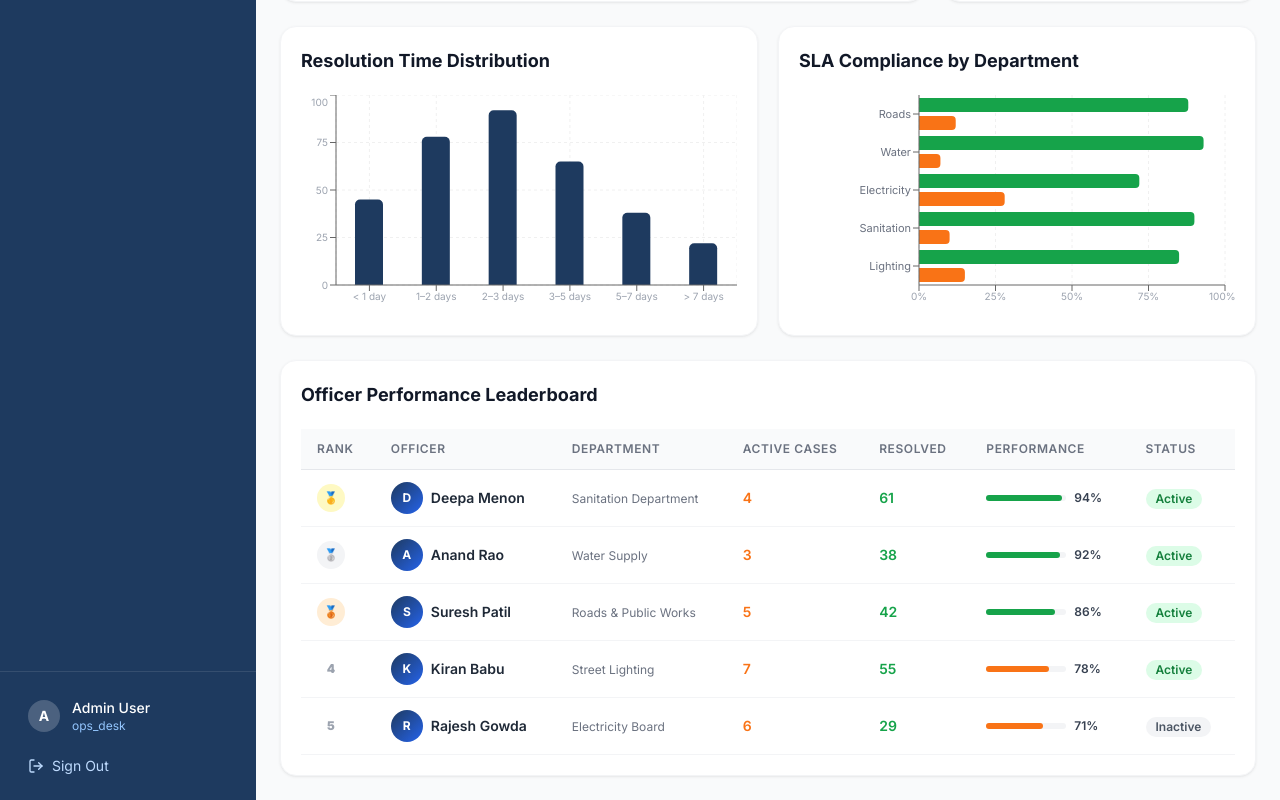
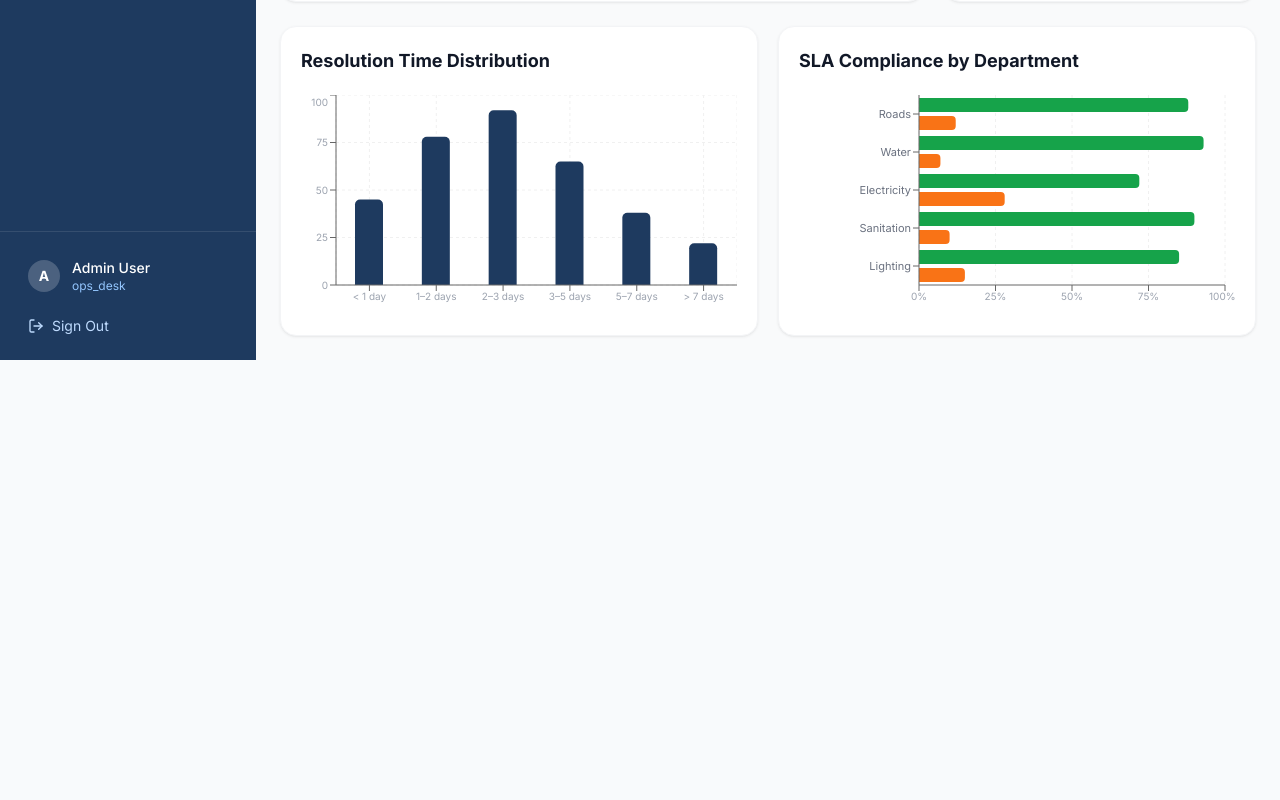
Before and after one commit to mayu1344/CIVIC1.1, a Next.js app: page /admin/analytics in a window 1280 px wide. Shown: the part 579-1379 px from the top of the page. After the commit the page ends 939 px from the top, so only its background shows below. Built offline with nearby package versions, Linux system fonts and the light colour scheme.

Commit message:
Remove Officer Performance Leaderboard from analytics page

```diff
--- a/src/app/admin/analytics/page.tsx
+++ b/src/app/admin/analytics/page.tsx
@@ -31,10 +31,6 @@ const DATE_RANGES = ["Last 7 Days", "Last 30 Days", "Last 3 Months", "Last Year"
 
 export default function AnalyticsPage() {
     const [dateRange, setDateRange] = useState("Last 30 Days");
-
-    const leaderboard = [...MOCK_OFFICERS]
-        .sort((a, b) => b.performanceScore - a.performanceScore)
-        .map((o, i) => ({ ...o, rank: i + 1 }));
 
     return (
         <AdminLayout>
@@ -134,68 +130,7 @@ export default function AnalyticsPage() {
                     </div>
                 </div>
 
-                {/* Row 3: Officer Leaderboard */}
-                <div className="civic-card p-5">
-                    <h3 className="section-title mb-5">Officer Performance Leaderboard</h3>
-                    <div className="overflow-x-auto custom-scrollbar">
-                        <table className="data-table min-w-[600px]">
-                            <thead>
-                                <tr>
-                                    <th>Rank</th>
-                                    <th>Officer</th>
-                                    <th>Department</th>
-                                    <th>Active Cases</th>
-                                    <th>Resolved</th>
-                                    <th>Performance</th>
-                                    <th>Status</th>
-                                </tr>
-                            </thead>
-                            <tbody>
-                                {leaderboard.map((o) => (
-                                    <tr key={o.id}>
-                                        <td>
-                                            <span className={cn(
-                                                "w-7 h-7 rounded-full flex items-center justify-center text-xs font-black",
-                                                o.rank === 1 ? "bg-yellow-100 text-yellow-700" :
-                                                    o.rank === 2 ? "bg-gray-100 text-gray-600" :
-                                                        o.rank === 3 ? "bg-orange-100 text-orange-700" : "text-gray-400"
-                                            )}>
-                                                {o.rank <= 3 ? ["🥇", "🥈", "🥉"][o.rank - 1] : o.rank}
-                                            </span>
-                                        </td>
-                                        <td>
-                                            <div className="flex items-center gap-2">
-                                                <div className="w-8 h-8 bg-gradient-civic rounded-full flex items-center justify-center flex-shrink-0">
-                                                    <span className="text-white text-xs font-bold">{o.name.charAt(0)}</span>
-                                                </div>
-                                                <span className="font-semibold text-gray-800">{o.name}</span>
-                                            </div>
-                                        </td>
-                                        <td><span className="text-xs text-gray-500">{o.department}</span></td>
-                                        <td><span className="font-semibold text-civic-orange">{o.activeCases}</span></td>
-                                        <td><span className="font-semibold text-civic-green">{o.resolvedTotal}</span></td>
-                                        <td>
-                                            <div className="flex items-center gap-2">
-                                                <div className="w-20 h-1.5 bg-gray-100 rounded-full">
-                                                    <div
-                                                        className={cn("h-full rounded-full", o.performanceScore >= 85 ? "bg-civic-green" : o.performanceScore >= 70 ? "bg-civic-orange" : "bg-red-500")}
-                                                        style={{ width: `${o.performanceScore}%` }}
-                                                    />
-                                                </div>
-                                                <span className="text-xs font-semibold">{o.performanceScore}%</span>
-                                            </div>
-                                        </td>
-                                        <td>
-                                            <span className={cn("badge", o.isActive ? "badge-green" : "badge-gray")}>
-                                                {o.isActive ? "Active" : "Inactive"}
-                                            </span>
-                                        </td>
-                                    </tr>
-                                ))}
-                            </tbody>
-                        </table>
-                    </div>
-                </div>
+
             </div>
         </AdminLayout>
     );
```
